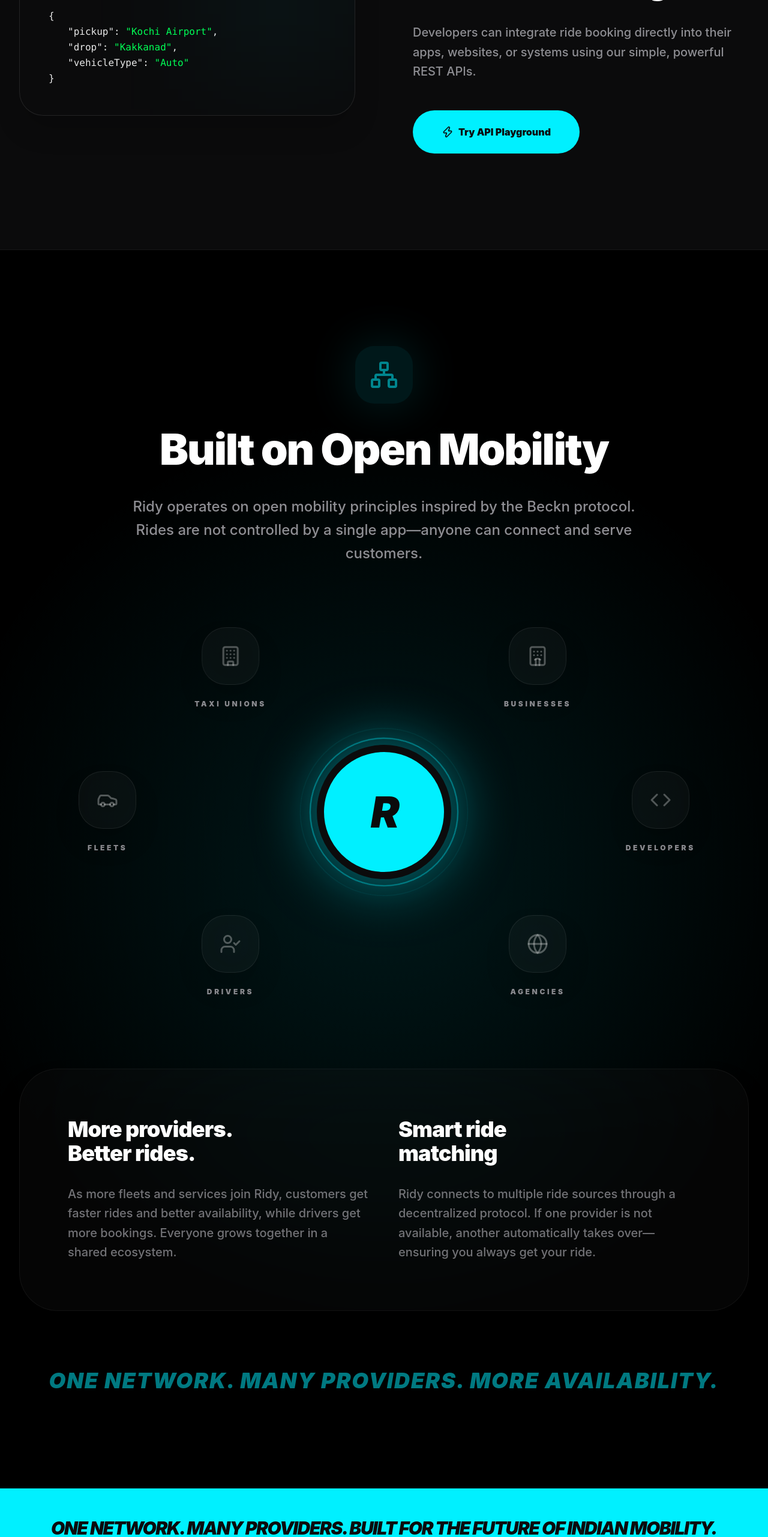
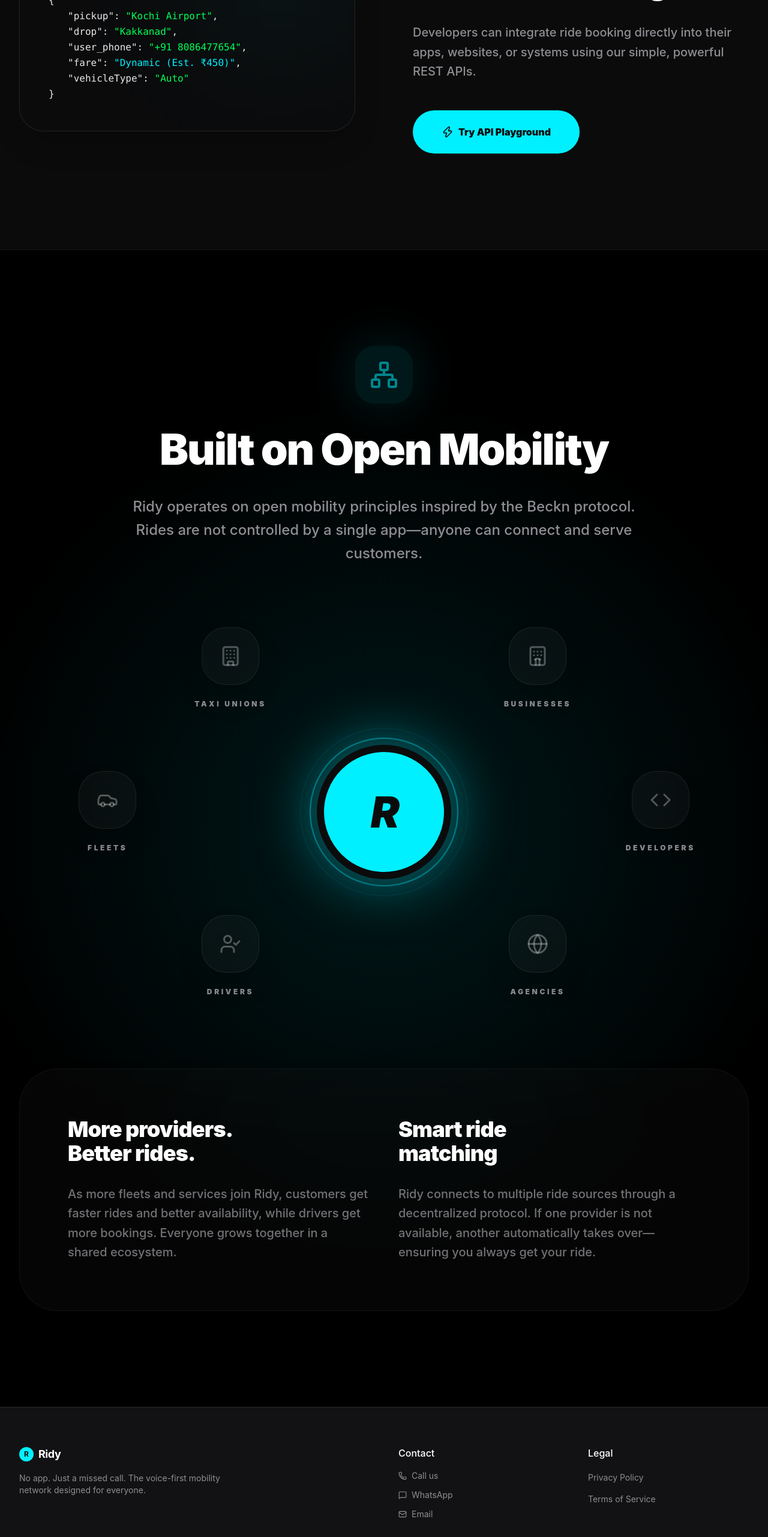
Before and after one commit to workflow-tech-info/ridy, a React (Vite) app: page / in a window 1280 px wide. Shown: the part 4721-7284 px from the top of the page at 60% size. Built offline with nearby package versions, Linux system fonts and the light colour scheme.

Commit message:
docs: removed redundant banners and updated API example with dynamic fare and user details

```diff
--- a/src/pages/Home.jsx
+++ b/src/pages/Home.jsx
@@ -204,6 +204,8 @@
                    <p className="text-white/90">{"{"}</p>
                    <p className="text-white/90 ml-8">"pickup": <span className="text-savaari-green">"Kochi Airport"</span>,</p>
                    <p className="text-white/90 ml-8">"drop": <span className="text-savaari-green">"Kakkanad"</span>,</p>
+                   <p className="text-white/90 ml-8">"user_phone": <span className="text-savaari-green">"+91 8086477654"</span>,</p>
+                   <p className="text-white/90 ml-8">"fare": <span className="text-savaari-accent">"Dynamic (Est. ₹450)"</span>,</p>
                    <p className="text-white/90 ml-8">"vehicleType": <span className="text-savaari-green">"Auto"</span></p>
                    <p className="text-white/90">{"}"}</p>
                 </div>
@@ -290,15 +292,12 @@
                 </p>
               </div>
             </div>
-            <p className="mt-24 text-4xl font-black text-savaari-accent tracking-[0.05em] uppercase italic animate-pulse">One network. Many providers. More availability.</p>
+
           </div>
         </div>
       </section>
 
-      {/* FINAL BONUS OVERRIDE */}
-      <div className="bg-savaari-accent text-[#0B0B0C] py-12 text-center text-3xl font-black tracking-tighter uppercase italic">
-        One network. Many providers. Built for the future of Indian mobility.
-      </div>
+
 
       <Footer />
     </div>
```
